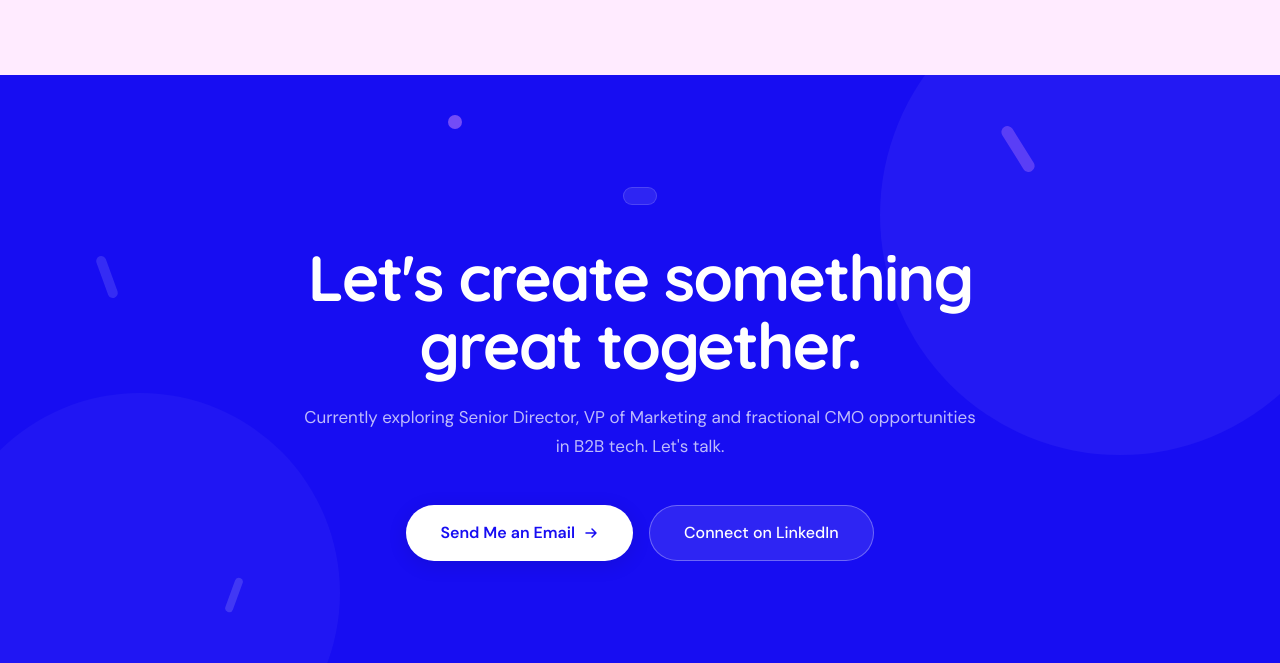
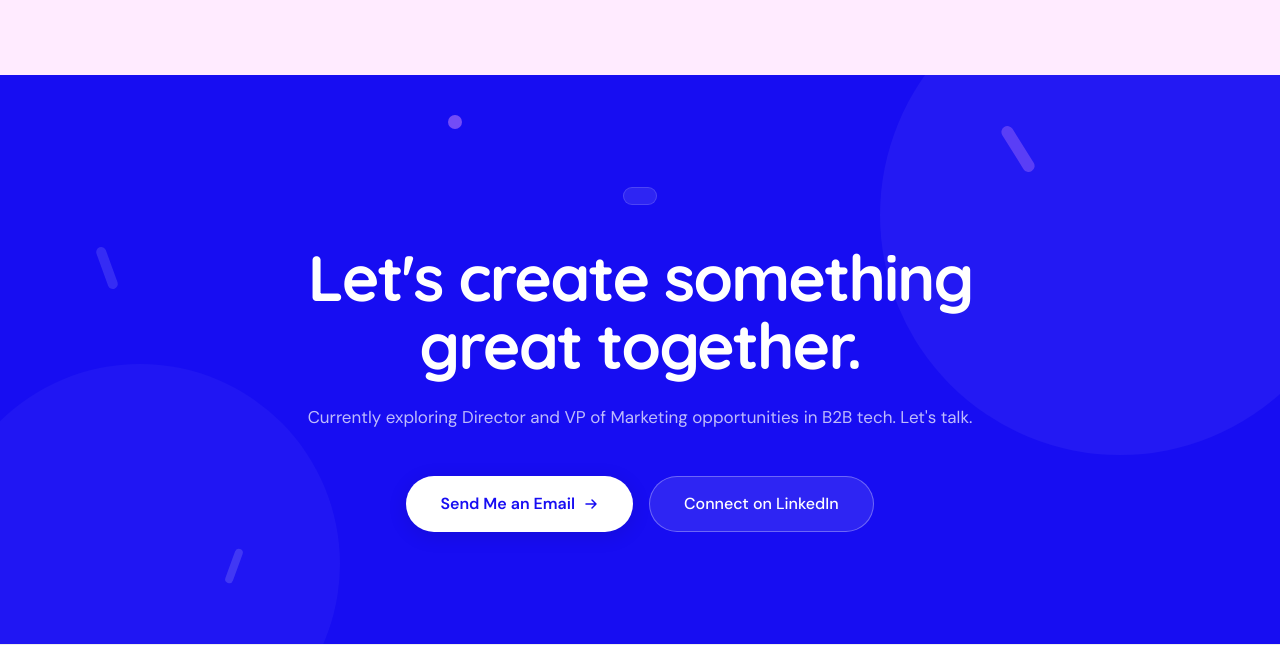
Before and after one commit to moniquemacg123/web, a website: page portfolio/ai-agents-search-tools.html in a window 1280 px wide. Shown: the part 2456-3119 px from the top of the page. Drawn offline with nearby package versions, Linux system fonts and the light colour scheme.

Commit message:
Update contact tagline across all pages

```diff
--- a/portfolio/ai-agents-search-tools.html
+++ b/portfolio/ai-agents-search-tools.html
@@ -573,7 +573,7 @@
     </h2>
 
     <p style="font-family:'DM Sans',sans-serif; font-size:1.0625rem; line-height:1.72; color:rgba(255,255,255,0.72); margin-bottom:2.75rem;">
-      Currently exploring Senior Director, VP of Marketing and fractional CMO opportunities in B2B tech. Let's talk.</p>
+     Currently exploring Director and VP of Marketing opportunities in B2B tech. Let's talk.</p>
 
     <div class="flex flex-col sm:flex-row gap-4 justify-center">
       <a href="mailto:info@moniquemacgillivray.com" class="btn-white">
```
Also changed, not shown: index.html (+1 -1 lines), portfolio/analytics.html (+1 -1 lines), portfolio/digital-ads-social.html (+1 -1 lines), portfolio/index.html (+1 -1 lines), portfolio/marketing-operations.html (+1 -1 lines), portfolio/web-strategy.html (+1 -1 lines).
